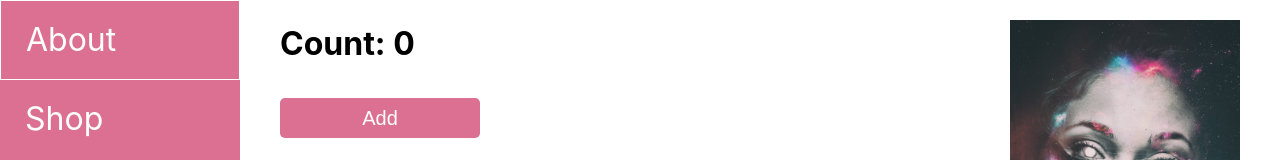
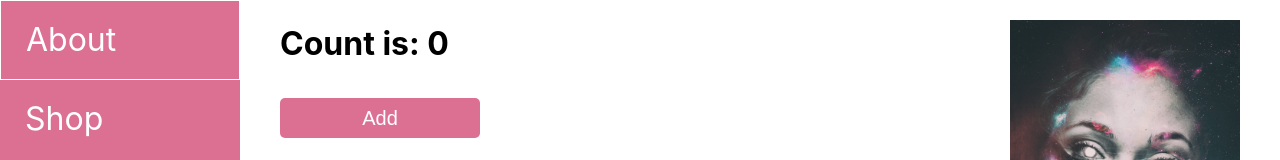
Before and after one commit to SnezhanaKorsak/vite-course, a React (Vite) app: page / in a window 1280 px wide. Shown: the top 160 px of the page. Built offline with nearby package versions, Linux system fonts and the light colour scheme.

Commit message:
try to deploy

```diff
--- a/src/App.tsx
+++ b/src/App.tsx
@@ -23,7 +23,7 @@ export const App = () => {
 
       <div className={styles.content}>
         <div className={styles.info}>
-          <h1>Count: {count}</h1>
+          <h1>Count is: {count}</h1>
           <button type="button" className={styles.button} onClick={increment}>
             Add
           </button>
```
